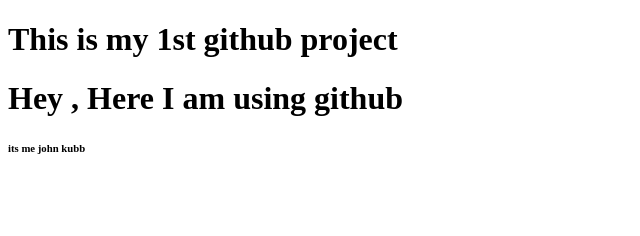
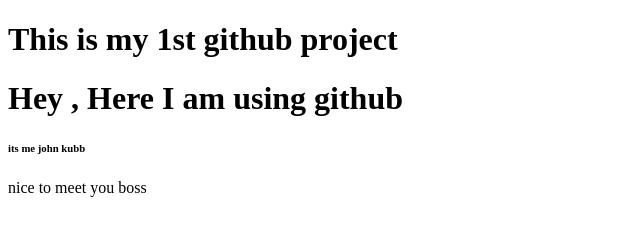
Before and after one commit to Pranto1806019/my-first-website, a plain HTML site: page index.html in a window 1280 px wide. Shown: the whole page, without its empty margins (0-640 px from the left). Drawn offline with Linux system fonts and the light colour scheme.

Commit message:
3rd commit

```diff
--- a/index.html
+++ b/index.html
@@ -9,5 +9,6 @@
     <h1>This is my 1st github project</h1>
     <h1>Hey , Here I am using github</h1>
     <h6>its me john kubb</h6>
+    <p>nice to meet you boss</p>
 </body>
 </html>
```
